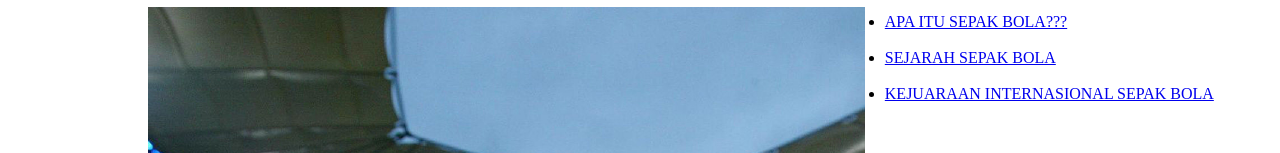
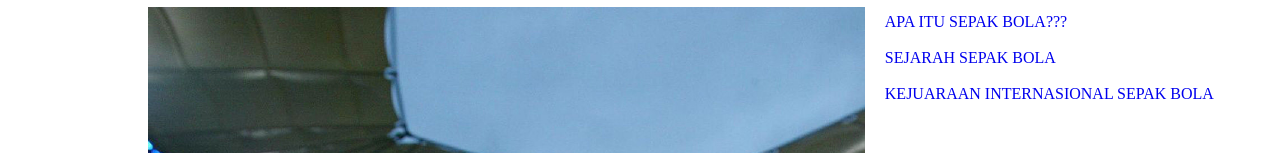
Before and after one commit to Anang20/project_web, a plain HTML site: page sepak_bola.html in a window 1280 px wide. Shown: the part 531-684 px from the top of the page. Drawn offline with Linux system fonts and the light colour scheme.

Commit message:
fix link

```diff
--- a/css/sepak_bola.css
+++ b/css/sepak_bola.css
@@ -133,6 +133,14 @@ a.button{
     text-transform: uppercase;
 }
 
+.nav li a {
+    text-decoration: none;
+}
+
+.nav li {
+    list-style: none;
+}
+
 #slidebar li a:hover{
     color: purple;
 }
```
